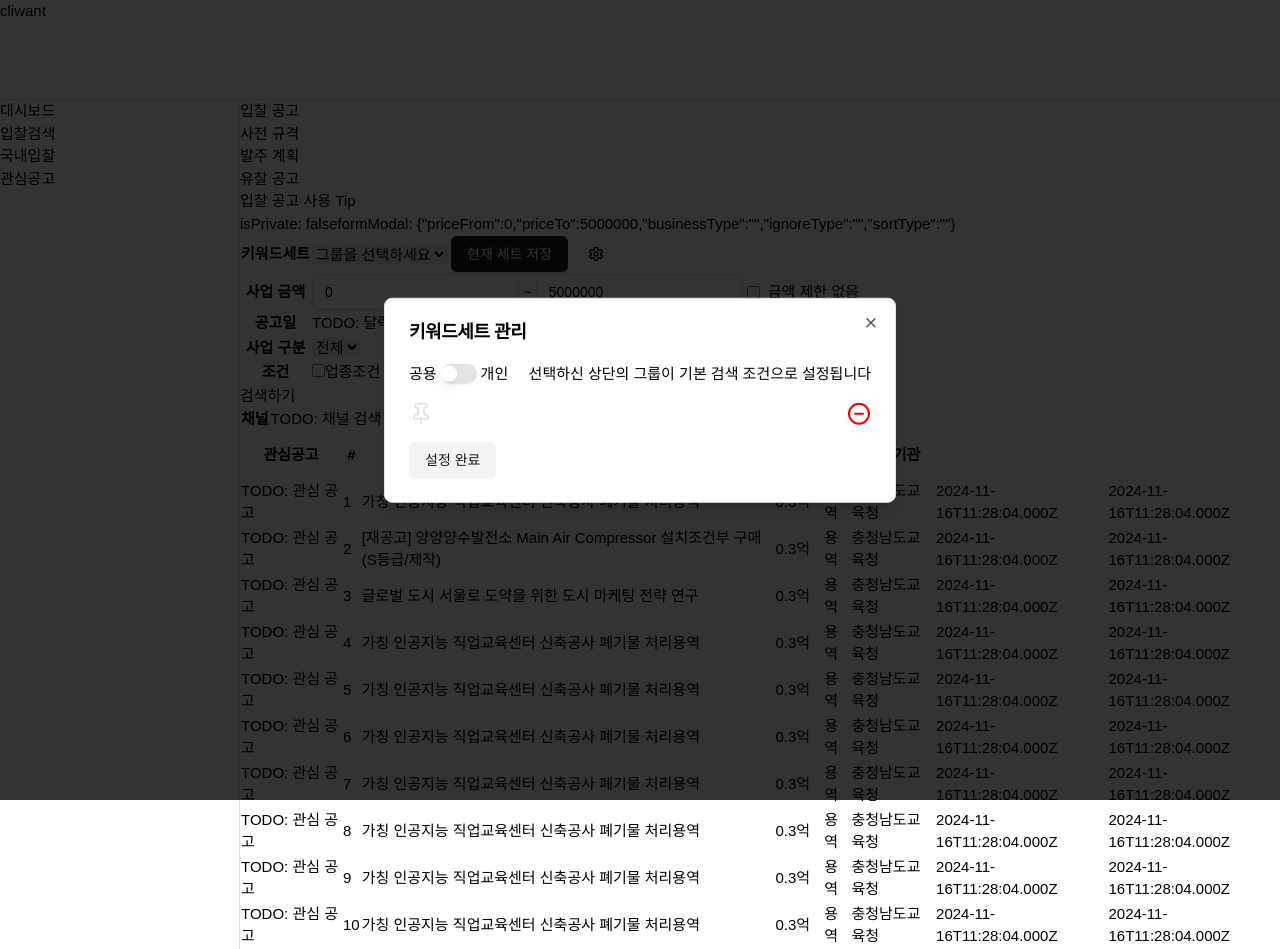
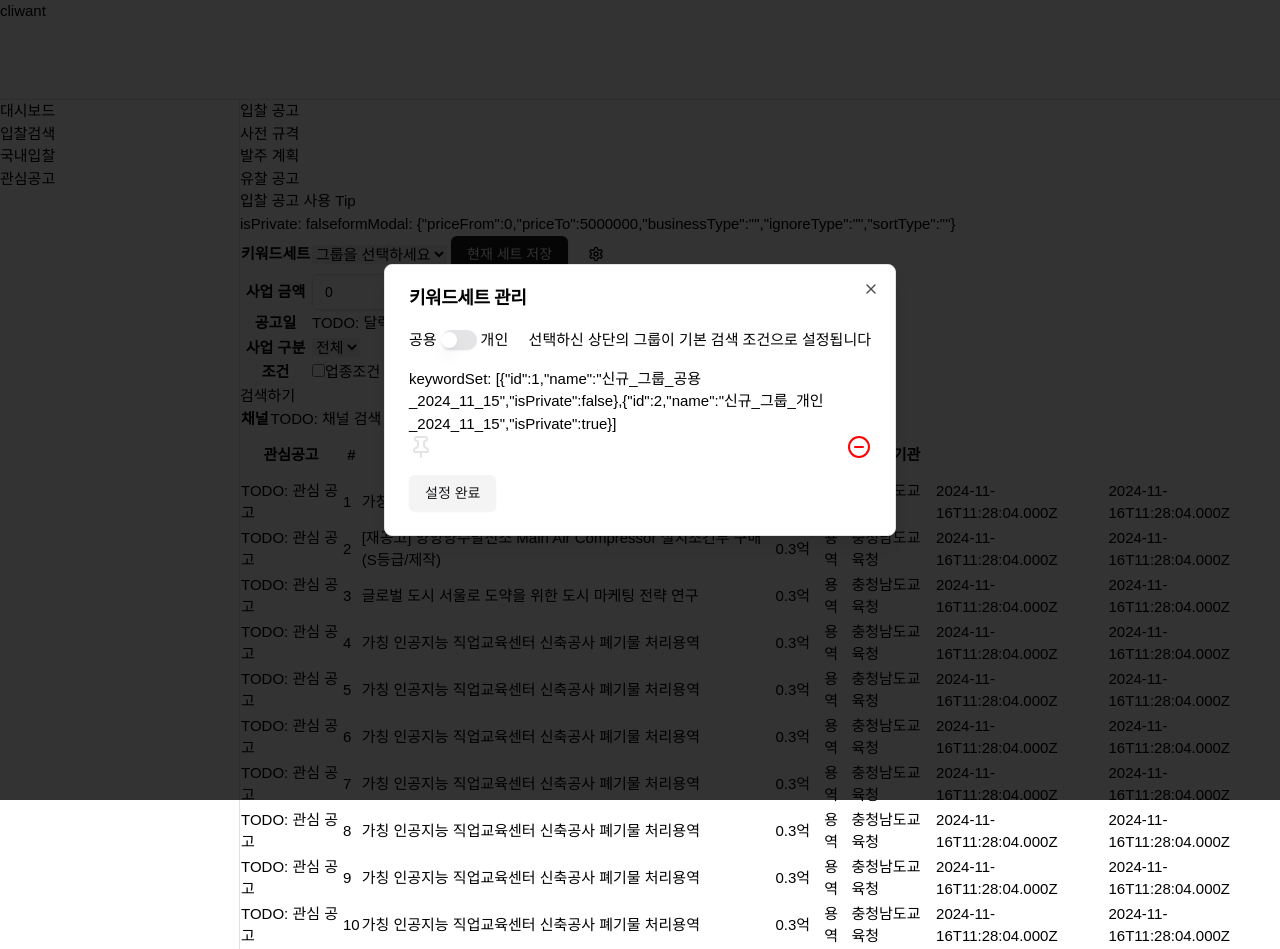
Before and after one commit to hckang80/nextjs-beginner-task, a Next.js app: page /dashboard/rfp in a window 1280 px wide. Both pictures are taken after a click on the button 596 px from the left and 254 px from the top of the page. Built offline with nearby package versions, Linux system fonts and the light colour scheme.

Commit message:
feat: 키워드세트 데이터 받아오기

```diff
--- a/app/dashboard/rfp/detailed-search.tsx
+++ b/app/dashboard/rfp/detailed-search.tsx
@@ -14,8 +14,14 @@ import {
   DialogTitle,
   DialogTrigger,
 } from "@/components/ui/dialog";
-import { Dispatch, FormEvent, SetStateAction, useState } from "react";
-import { getKeywordSets } from "@/app/lib/db";
+import {
+  Dispatch,
+  FormEvent,
+  SetStateAction,
+  useEffect,
+  useState,
+} from "react";
+import { getKeywordSets, type KeywordSet } from "@/app/lib/db";
 import { KeywordSetItem } from "./keyword-set-item";
 
 export function SettingButton({
@@ -25,6 +31,14 @@ export function SettingButton({
   data: boolean;
   handler: Dispatch<SetStateAction<boolean>>; // TODO: 상태 핸들러 전달 방식 검토 필요
 }) {
+  const [keywordSet, setKeywordSet] = useState<KeywordSet[] | null>(null);
+
+  useEffect(() => {
+    if (keywordSet?.length) return; // TODO: 이 부분 제거하면 useEffect 무한루프 발생. 더 적절한 방법 확인 필요
+
+    setKeywordSet(getKeywordSets());
+  }, [keywordSet]);
+
   return (
     <Dialog>
       <DialogTrigger asChild>
@@ -46,7 +60,7 @@ export function SettingButton({
             </div>
             선택하신 상단의 그룹이 기본 검색 조건으로 설정됩니다
           </div>
-
+          <div>{`keywordSet: ${JSON.stringify(keywordSet)}`}</div>
           <ul className="keyword">
             {getKeywordSets()
               .filter(({ isPrivate }) => isPrivate === data)
--- a/app/lib/db.ts
+++ b/app/lib/db.ts
@@ -1,3 +1,9 @@
+export interface KeywordSet {
+  id: number;
+  name: string;
+  isPrivate: boolean;
+}
+
 export interface SelectProduct {
   id: number;
   name: string;
@@ -9,7 +15,7 @@ export interface SelectProduct {
 }
 
 export function getKeywordSets() {
-  const data = [
+  const data: KeywordSet[] = [
     {
       id: 1,
       name: "신규_그룹_공용_2024_11_15",
```
